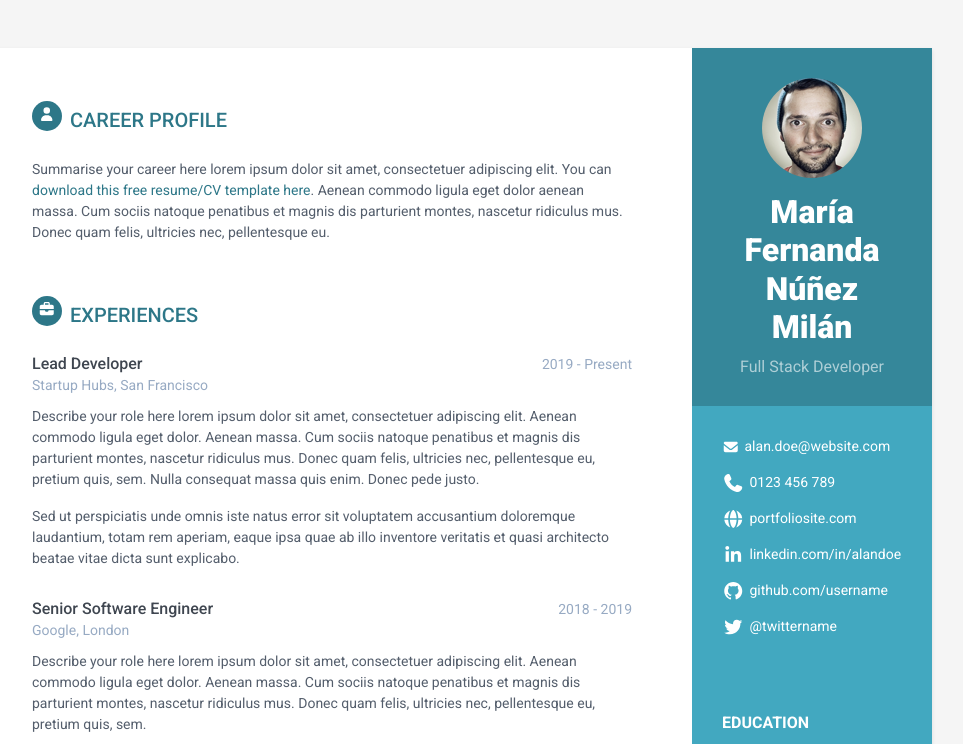
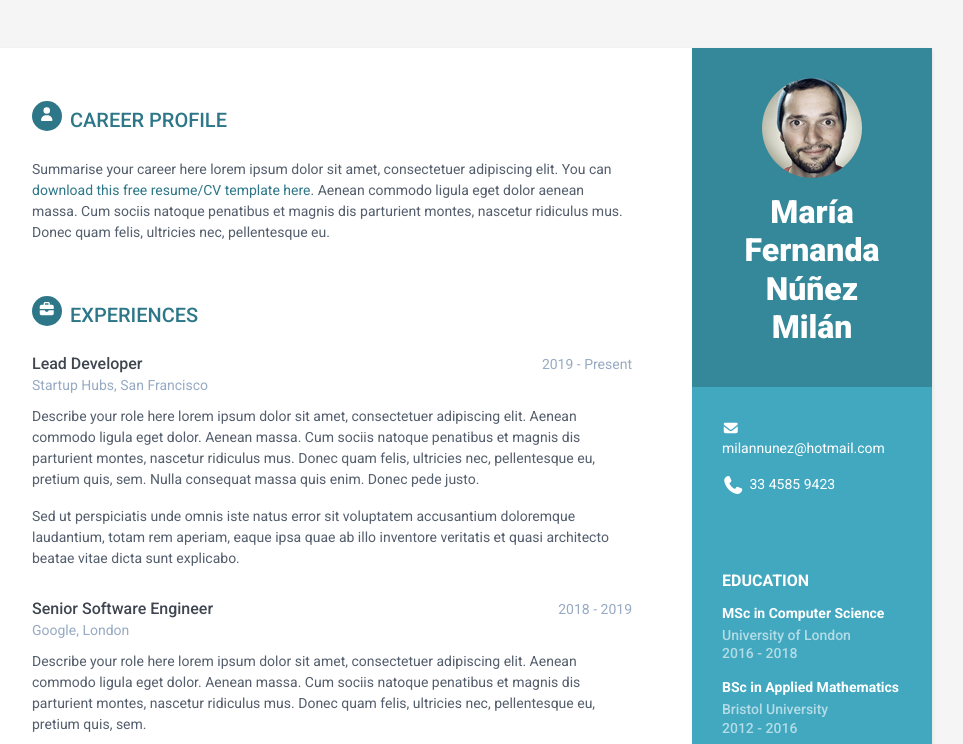
Before and after one commit to FernandaNunezMilan/CurriculumV2, a plain HTML site: page index.html in a window 1280 px wide. Shown: the top 744 px of the page, without its empty margins (188-1151 px from the left). Drawn offline with Linux system fonts and the light colour scheme.

Commit message:
Añadida plantilla web

```diff
--- a/index.html
+++ b/index.html
@@ -25,18 +25,13 @@
         <div class="sidebar-wrapper">
             <div class="profile-container">
                 <img class="profile" src="assets/images/profile.png" alt="" />
-                <h1 class="name">María Fernanda Núñez Milán</h1>
-                <h3 class="tagline">Full Stack Developer</h3>
+                <h2 class="name">María Fernanda Núñez Milán</h2>
             </div><!--//profile-container-->
 
             <div class="contact-container container-block">
                 <ul class="list-unstyled contact-list">
-                    <li class="email"><i class="fas fa-envelope"></i><a href="mailto: yourname@email.com">alan.doe@website.com</a></li>
-                    <li class="phone"><i class="fas fa-phone"></i><a href="tel:0123 456 789">0123 456 789</a></li>
-                    <li class="website"><i class="fas fa-globe"></i><a href="https://themes.3rdwavemedia.com/bootstrap-templates/resume/orbit-free-resume-cv-bootstrap-theme-for-developers/" target="_blank">portfoliosite.com</a></li>
-                    <li class="linkedin"><i class="fab fa-linkedin-in"></i><a href="#" target="_blank">linkedin.com/in/alandoe</a></li>
-                    <li class="github"><i class="fab fa-github"></i><a href="#" target="_blank">github.com/username</a></li>
-                    <li class="twitter"><i class="fab fa-twitter"></i><a href="https://twitter.com/3rdwave_themes" target="_blank">@twittername</a></li>
+                    <li class="email"><i class="fas fa-envelope"></i><a href="mailto: yourname@email.com">milannunez@hotmail.com</a></li>
+                    <li class="phone"><i class="fas fa-phone"></i><a href="tel:0123 456 789">33 4585 9423</a></li>
                 </ul>
             </div><!--//contact-container-->
             <div class="education-container container-block">
```
